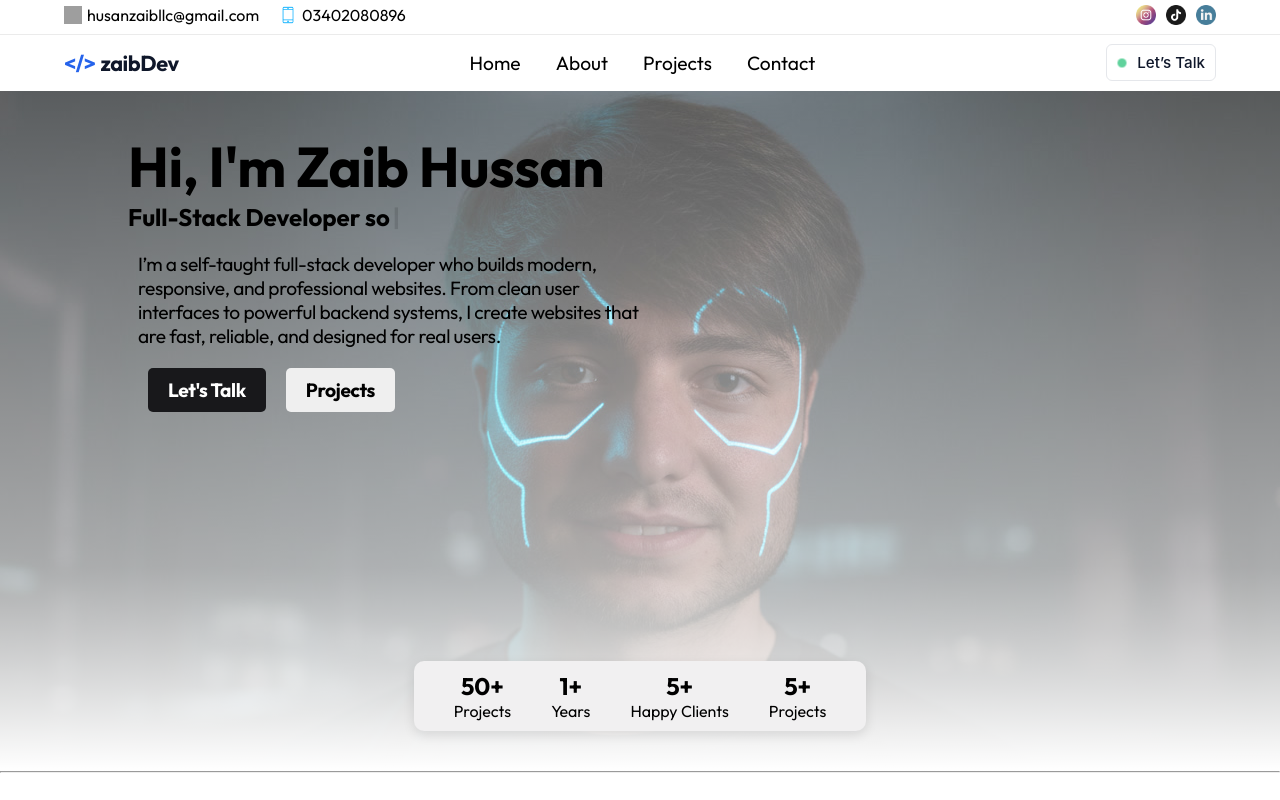
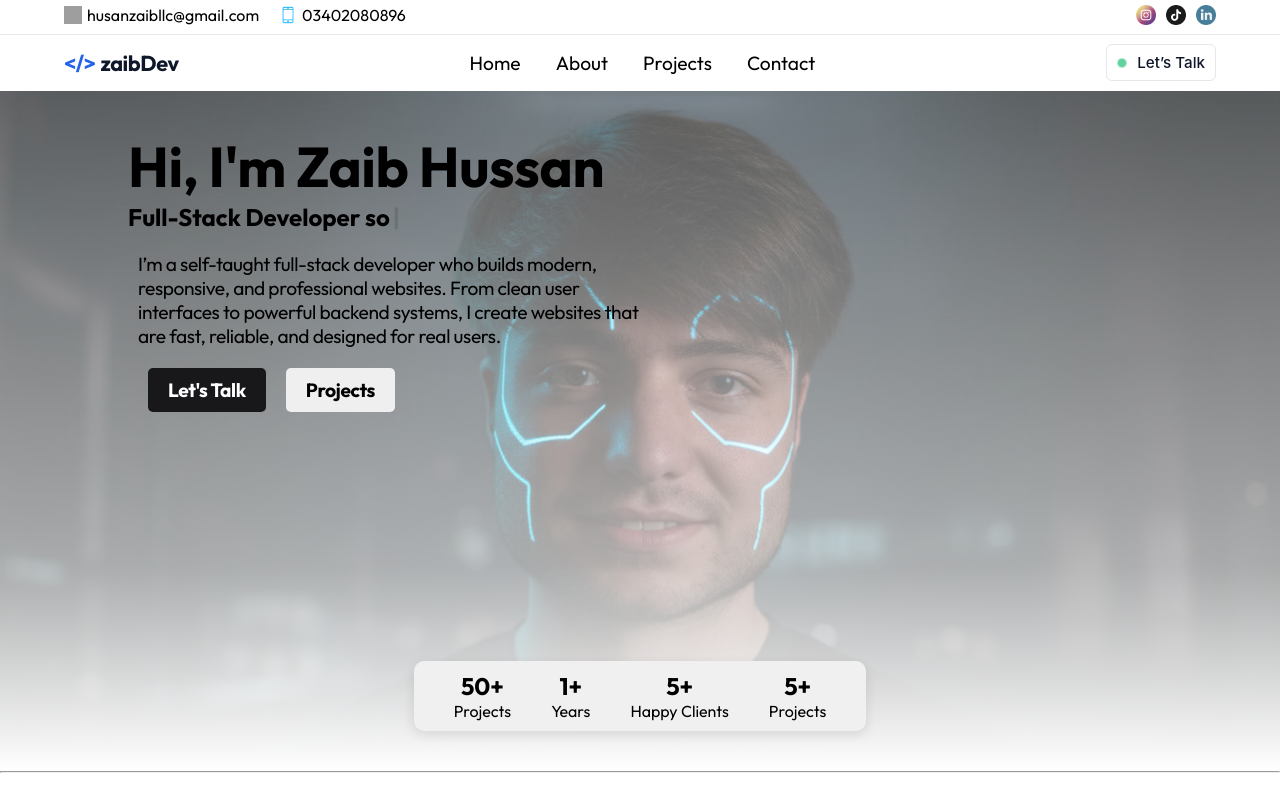
Before and after one commit to ZaibHusan/-zaibDev, a React (Vite) app: page / in a window 1280 px wide. Shown: the top 800 px of the page. Built offline with nearby package versions, Linux system fonts and the light colour scheme; grey boxes are pictures that could not be loaded.

Commit message:
cover repair

```diff
--- a/src/Components/Hero/Hero.css
+++ b/src/Components/Hero/Hero.css
@@ -4,7 +4,7 @@
   background-image:
     linear-gradient(to bottom, rgba(255, 255, 255, 0.336) 0%, rgba(255, 255, 255, 0.658) 70%, rgba(255, 255, 255, 1) 100%),
     url("../../assets/Background image.jpg");
-  background-size: cnover;
+  background-size: cover;
   background-position: center;
   background-repeat: no-repeat;
   padding: 0 10%;
```
